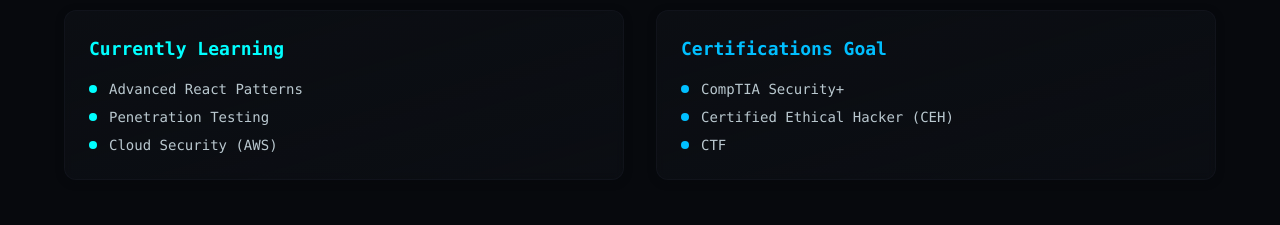
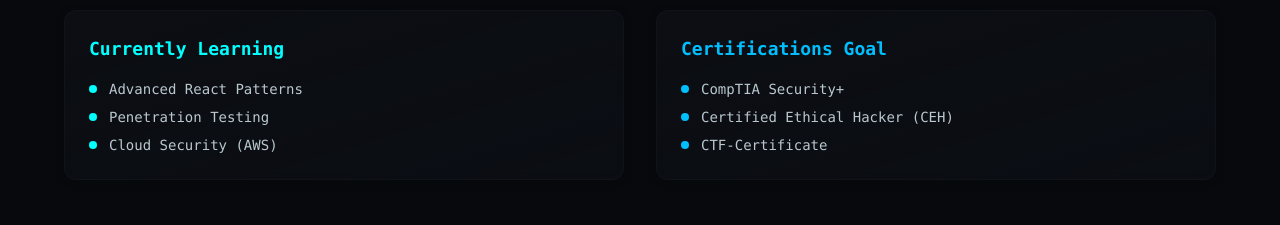
Before and after one commit to AmineDevSec/cyber-dev-folio-8f76b02e, a React (Vite) app: page / in a window 1280 px wide. Shown: the part 3420-3645 px from the top of the page. Built offline with nearby package versions, Linux system fonts and the light colour scheme.

Commit message:
Changes
Co-authored-by: AmineDevSec <200137655+AmineDevSec@users.noreply.github.com>

```diff
--- a/src/components/Skills.tsx
+++ b/src/components/Skills.tsx
@@ -116,7 +116,7 @@ const Skills = () => {
               </li>
               <li className="flex items-center">
                 <span className="w-2 h-2 bg-primary rounded-full mr-3"></span>
-                CTF
+                CTF-Certificate
               </li>
             </ul>
           </div>
```
